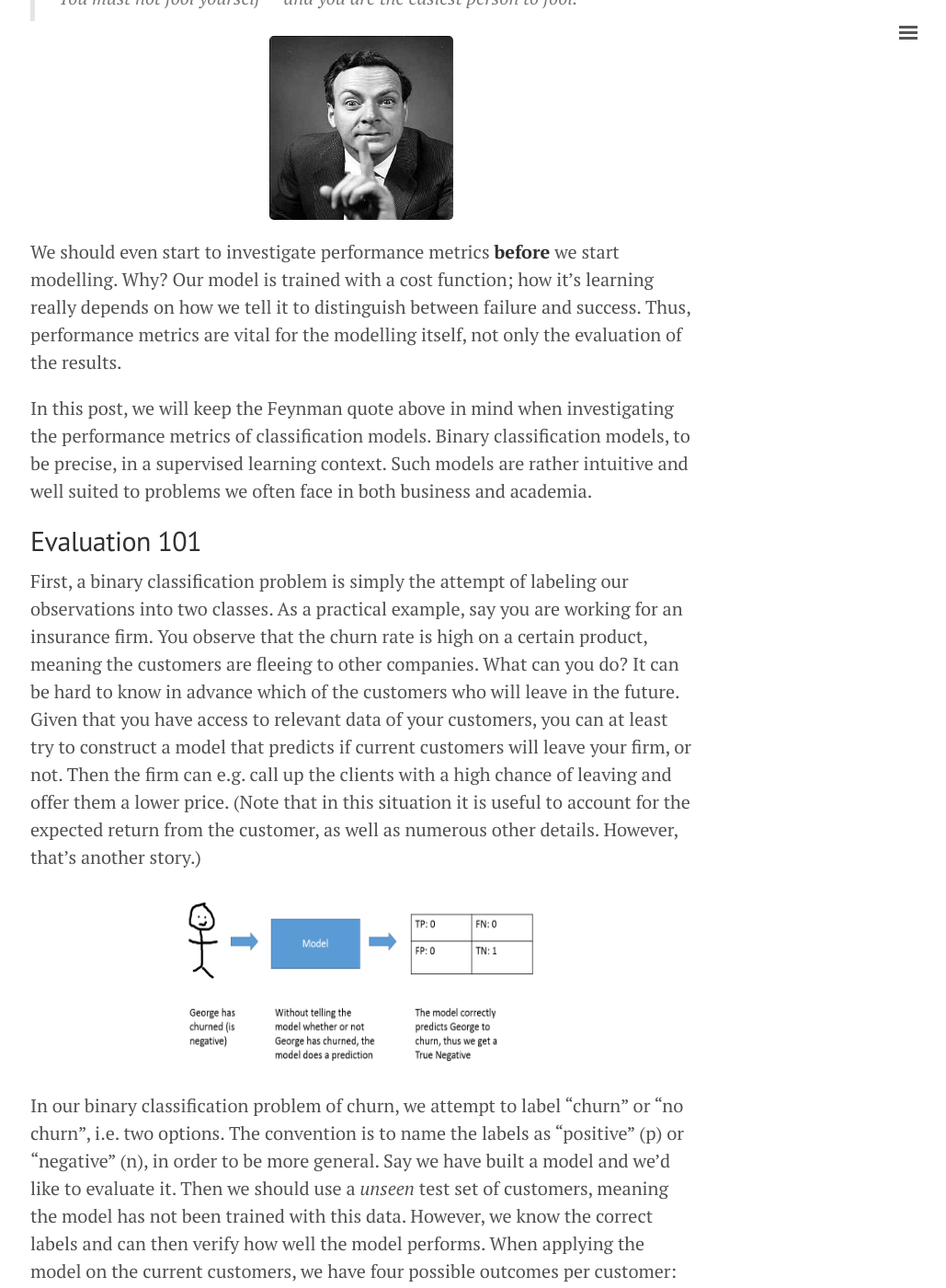
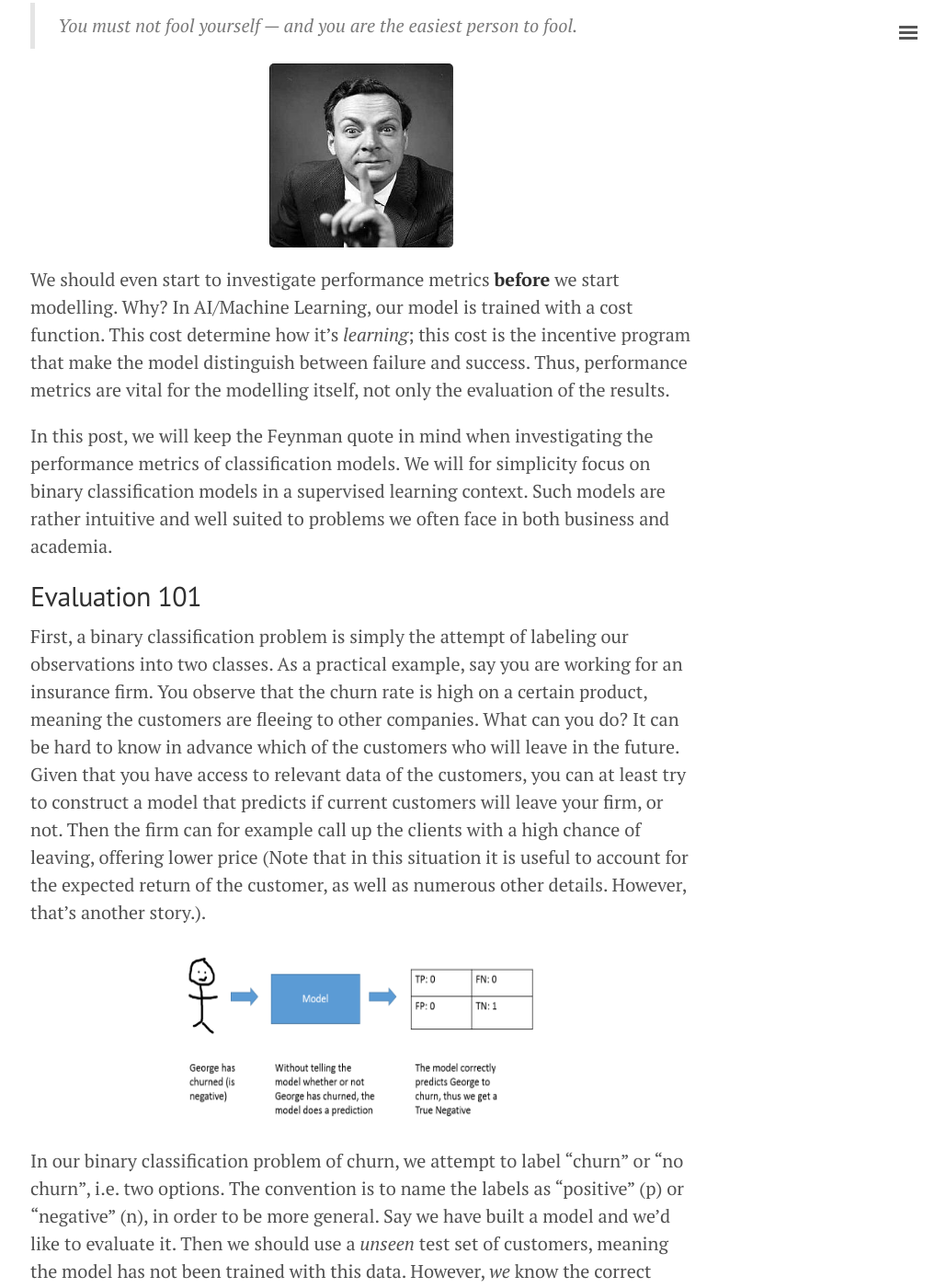
Before and after one commit to herman-hellenes/herman-hellenes.github.io, a Jekyll site: the page built from undone_posts/2017-08-28-Classification-Measure-Performance.md, in a window 1280 px wide and 1400 px high, scrolled down 964 px. Shown: the whole window at 92% size, without its empty margins (247-1276 px from the left). Built offline with Jekyll 4.4.1, drawn with Linux system fonts in a browser that asks for light colours; nearby versions of some CDN libraries; comment, search, counter and statistics services are not loaded; some of the changed text lies outside the part shown.

Commit message:
Update 2017-08-28-Classification-Measure-Performance.md

```diff
--- a/undone_posts/2017-08-28-Classification-Measure-Performance.md
+++ b/undone_posts/2017-08-28-Classification-Measure-Performance.md
@@ -7,7 +7,7 @@ mathjax: true
 ---
 
 
-**How do you measure how good your model is?** This might seem like a simple question. Nevertheless, it is not that straight forward to answer. Model validation is one of the most important thing to get right in Data Science. As in all other sciences, running experiments and measuring the results in an unbiased way, is really the core of it all. For those of you having a background in science, you sure know how important this is in the lab. The same is present in the "Data Lab".
+**How do you measure how good your model is?** This might seem like a simple question, but the answer is not straight forward. Model validation is one of the most important activities to get right in Data Science and Quantitative Finance. As in all other sciences, running experiments and measuring the results in an unbiased way is really the core of it all. For those of you having a background in science, you sure know how important this is in the lab. The same is present in the "Data Lab".
 
 <p align="center">
   <img width="400" height="200" src="/figs/classification_measure/lewin1.jpg">
@@ -23,37 +23,36 @@ Before going into details of how and what to measure - *why* do we need to measu
 </p>
 
 
-We should even start to investigate performance metrics **before** we start modelling. Why? Our model is trained with a cost function; how it's learning really depends on how we tell it to distinguish between failure and success. Thus, performance metrics are vital for the modelling itself, not only the evaluation of the results.
+We should even start to investigate performance metrics **before** we start modelling. Why? In AI/Machine Learning, our model is trained with a cost function. This cost determine how it's *learning*; this cost is the incentive program that make the model distinguish between failure and success. Thus, performance metrics are vital for the modelling itself, not only the evaluation of the results.
 
-In this post, we will keep the Feynman quote above in mind when investigating the performance metrics of classification models. Binary
-classification models, to be precise, in a supervised learning context. Such models are rather intuitive and well suited to problems we often face in both business and academia.
+In this post, we will keep the Feynman quote in mind when investigating the performance metrics of classification models. We will for simplicity focus on binary classification models in a supervised learning context. Such models are rather intuitive and well suited to problems we often face in both business and academia.
 
 ## Evaluation 101
-First, a binary classification problem is simply the attempt of labeling our observations into two classes. As a practical example, say you are working for an insurance firm. You observe that the churn rate is high on a certain product, meaning the customers are fleeing to other companies. What can you do? It can be hard to know in advance which of the customers who will leave in the future. Given that you have access to relevant data of your customers, you can at least try to construct a model that predicts if current customers will leave your firm, or not. Then the firm can e.g. call up the clients with a high chance of leaving and offer them a lower price. (Note that in this situation it is useful to account for the expected return from the customer, as well as numerous other details. However, that's another story.)
+First, a binary classification problem is simply the attempt of labeling our observations into two classes. As a practical example, say you are working for an insurance firm. You observe that the churn rate is high on a certain product, meaning the customers are fleeing to other companies. What can you do? It can be hard to know in advance which of the customers who will leave in the future. Given that you have access to relevant data of the customers, you can at least try to construct a model that predicts if current customers will leave your firm, or not. Then the firm can for example call up the clients with a high chance of leaving, offering lower price (Note that in this situation it is useful to account for the expected return of the customer, as well as numerous other details. However, that's another story.).
 
 <p align="center">
   <img width="400" height="200" src="/figs/classification_measure/validation_ml.png">
 </p>
 
-In our binary classification problem of churn, we attempt to label "churn" or "no churn", i.e. two options. The convention is to name the labels as "positive" (p) or "negative" (n), in order to be more general. Say we have built a model and we'd like to evaluate it. Then we should use a *unseen* test set of customers, meaning the model has not been trained with this data. However, we know the correct labels and can then verify how well the model performs. When applying the model on the current customers, we have four possible outcomes per customer:
+In our binary classification problem of churn, we attempt to label "churn" or "no churn", i.e. two options. The convention is to name the labels as "positive" (p) or "negative" (n), in order to be more general. Say we have built a model and we'd like to evaluate it. Then we should use a *unseen* test set of customers, meaning the model has not been trained with this data. However, *we* know the correct labels and can use that to verify how well the model performs. When applying the model on the current customers, we have four possible outcomes per customer:
 
 <p align="center">
   <img width="300" height="200" src="/figs/classification_measure/confusion_matrix_1.png">
 </p>
 
-The above figure represents the *confusion matrix*, which summarize up the outcome of our binary classification problem. In a binary case, we have four outcomes as explained in the figure; true positive, true negative, false positive and false negative.
+The above figure represents the *confusion matrix*. This summarize the outcome of our binary classification problem. In a binary case, we have four outcomes as explained in the figure; true positive, true negative, false positive and false negative.
 
 Note that we often deal with models that outputs a range, instead of binary outcomes. The range represents how likely the model considers a certain label to be correct. Let's choose the range to be between 0 and 1. In order to match this with a binary label, we have to introduce a *cut-off*. For example, we can say that all outputs above 0.5 correspond to the positive label, and below correspond to the negative. Thus we have a new dimension to our problem; the cut-off. The cut-off will change the whole confusion matrix, raising and lowering the bar.
 
 ## How to choose the right performance metric(s)?
 
-Let's do an example. Say we try to test the model with 100 positive observations, and 100 negative observations. We then deal with 200 unseen observations in total, which can be consumers like George in the figure above. Now things are becoming interesting, since we will need many observations (often it is required much more than 200) to find anything statistical significant about our model performance. Let's consider the following result
+Let's look at the following example. We test the trained model with a test set consisting of 100 positive observations, and 100 negative observations. We then deal with 200 unseen observations in total, which can be consumers like George in the figure above. Now things are becoming interesting, since we will need many observations (often it is required much more than 200) to find anything statistical significant about our model performance. Let's consider the following result
 
 <p align="center">
   <img width="300" height="200" src="/figs/classification_measure/conf_matrix_1.png">
 </p>
 
-Looking at this table, we see a quite okay result. Most of our observations were classified correctly (as true negatives and true positives). The ratio reflecting this is called *accuracy*; the number of correct predictions divided on the total observations. Here, the accuracy is (63+72)/(28+37+63+72) = 67.5 %. We can look into many other simple ratios, for example the sum of true positives divided by the all the actual positives. This is called *true positive rate*, and tell us how well we predict positive observations.
+Looking at this table, we see a quite reasonable result. Most of our observations were classified correctly (as true negatives and true positives). The ratio reflecting this is called *accuracy*; the number of correct predictions divided on the total observations. Here, the accuracy is (63+72)/(28+37+63+72) = 67.5 %. We can look into many other simple ratios, for example the sum of true positives divided by the all the actual positives. This is called *true positive rate*, and tell us how well we predict positive observations.
 
 **But which metric should we use?** They all have their drawbacks... Let's look at some examples in order to illustrate how wrong things can turn out when not paying attention.
 
```
